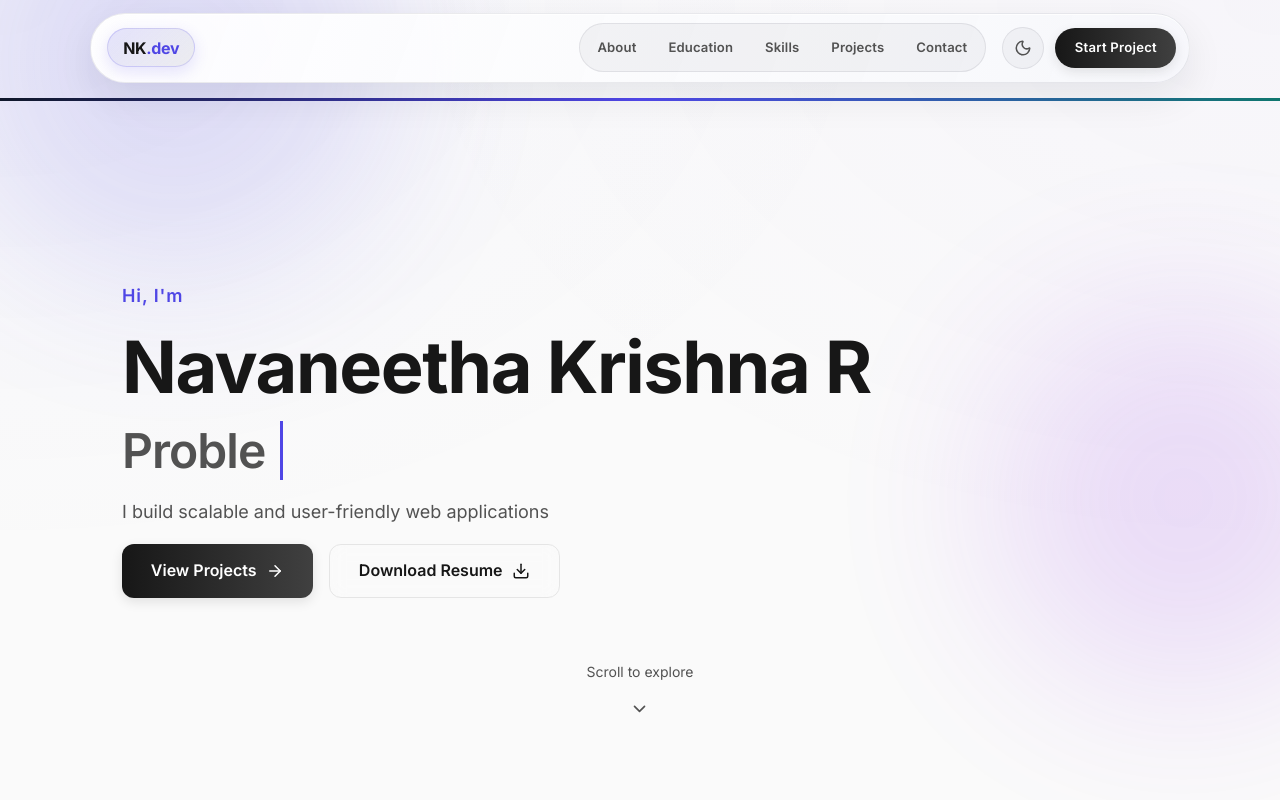
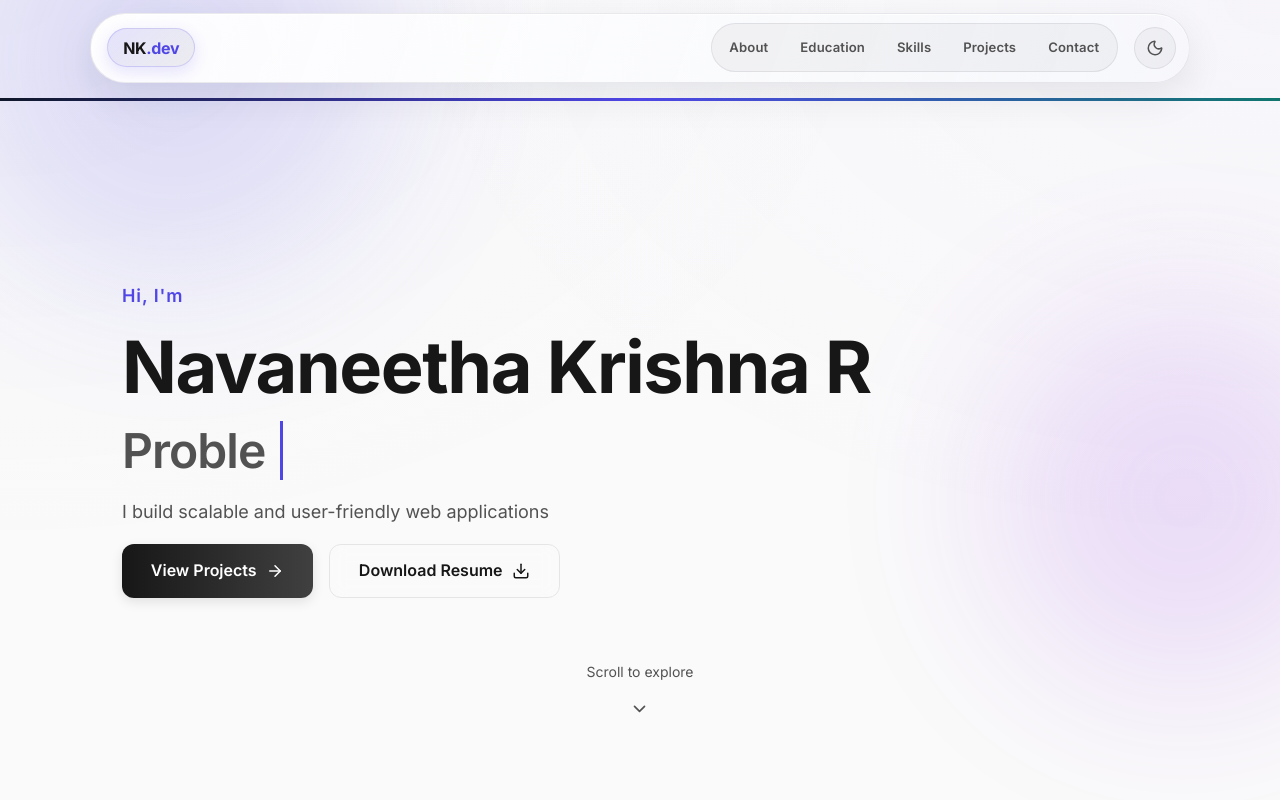
Before and after one commit to NavaneethaKrishna26/Portfolio-2026, a React app: page / in a window 1280 px wide. Shown: the top 800 px of the page. Built offline with nearby package versions, Linux system fonts and the light colour scheme; the HTML template or start-up script is replaced by a standard one.

Commit message:
start project button removed

```diff
--- a/src/components/Navbar.jsx
+++ b/src/components/Navbar.jsx
@@ -125,9 +125,6 @@ const Navbar = () => {
                   {isDark ? <Sun size={18} /> : <Moon size={18} />}
                 </span>
               </button>
-              <a href="#contact" className="btn btn-primary cta-btn">
-                Start Project
-              </a>
             </div>
           </div>
 
```
